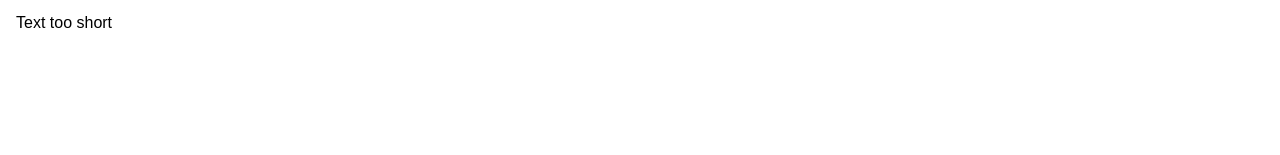
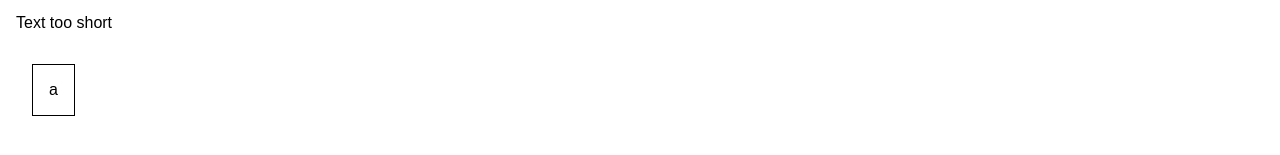
Before and after one commit to blaec/lists-conditionals--assignment-problem, a React (Create React App) app: page / in a window 1280 px wide. Shown: the part 215-370 px from the top of the page. Built offline with nearby package versions, Linux system fonts and the light colour scheme.

Commit message:
4 - created char-component

```diff
--- a/src/App.js
+++ b/src/App.js
@@ -1,6 +1,7 @@
 import React, {Component} from 'react';
 import './App.css';
 import ValidationComponent from "./ValidationComponent/ValidationComponent";
+import CharComponent from "./CharComponent/CharComponent";
 
 class App extends Component {
     state = {
@@ -18,8 +19,7 @@
                     <li>Create an input field (in App component) with a change listener which outputs the length of the entered text below it (e.g. in a paragraph).</li>
                     <li>Create a new component (=> ValidationComponent) which receives the text length as a prop</li>
                     <li>Inside the ValidationComponent, either output "Text too short" or "Text long enough" depending on the text length (e.g. take 5 as a minimum length)</li>
-                    <li>Create another component (=> CharComponent) and style it as an inline box
-                        (=> display: inline-block, padding: 16px, text-align: center, margin: 16px, border: 1px solid black).</li>
+                    <li>Create another component (=> CharComponent) and style it as an inline box (=> display: inline-block, padding: 16px, text-align: center, margin: 16px, border: 1px solid black).</li>
                     <li>Render a list of CharComponents where each CharComponent receives a different letter of the entered text (in the initial input field) as a prop.</li>
                     <li>When you click a CharComponent, it should be removed from the entered text.</li>
                 </ol>
@@ -27,6 +27,7 @@
 
                 <input onChange={(event) => this.lengthCountHandler(event)}/>
                 <ValidationComponent textLength={this.state.length}/>
+                <CharComponent/>
             </div>
         );
     }
--- /dev/null
+++ b/src/CharComponent/CharComponent.css
@@ -0,0 +1,7 @@
+span {
+    display: inline-block;
+    padding: 16px;
+    text-align: center;
+    margin: 16px;
+    border: 1px solid black
+}
--- /dev/null
+++ b/src/CharComponent/CharComponent.js
@@ -0,0 +1,8 @@
+import React from 'react';
+import './CharComponent.css'
+
+const charComponent = () => {
+    return <span>a</span>;
+};
+
+export default charComponent;
```
